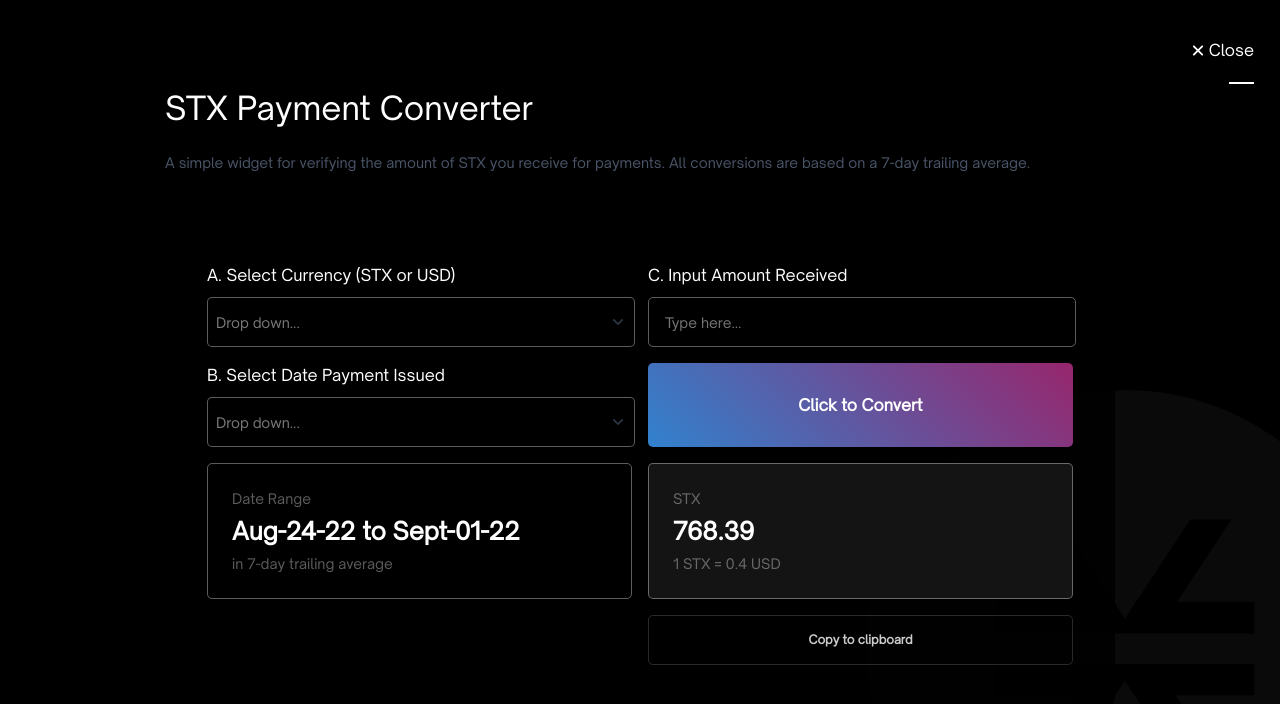
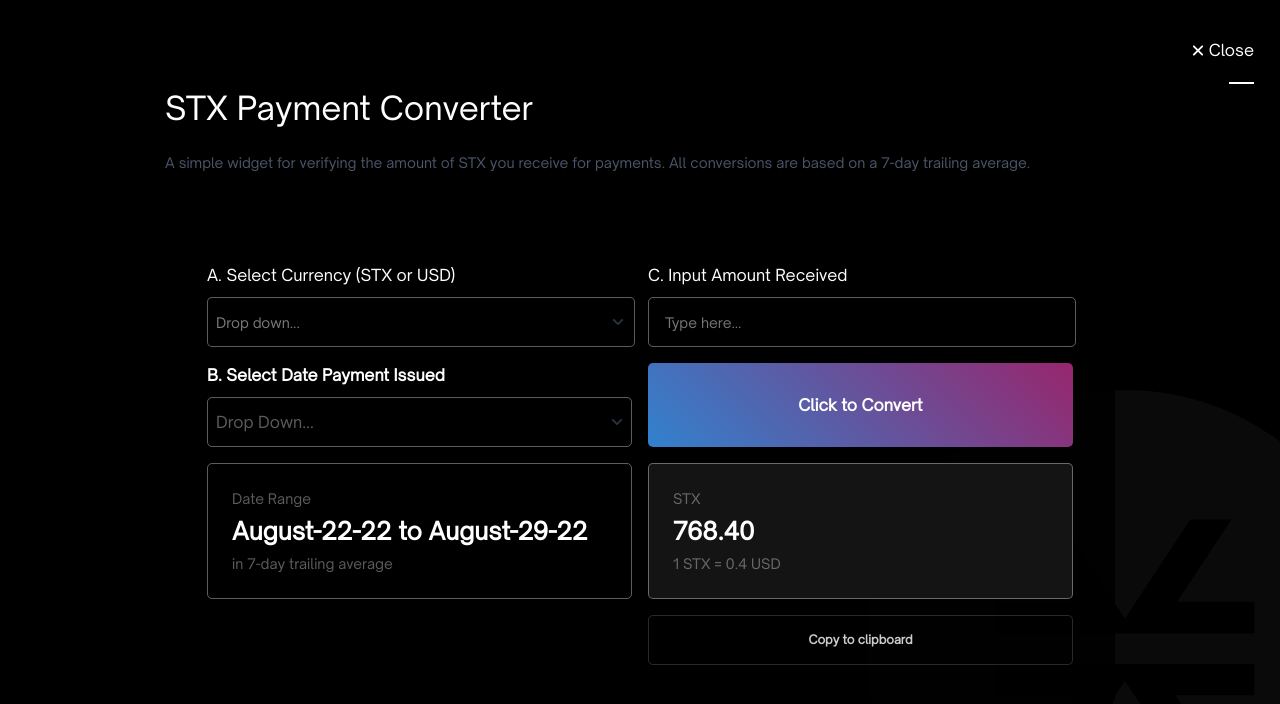
Before and after one commit to stacksgov/grants-dashboard, a Next.js app: page /stacks-payment-converter in a window 1280 px wide. Shown: the top 704 px of the page. Built offline with nearby package versions, Linux system fonts and the light colour scheme.

Commit message:
added date picker and calculating last 7 days

```diff
--- a/package.json
+++ b/package.json
@@ -14,6 +14,7 @@
     "next-auth": "^4.5.0",
     "octokit": "^1.8.1",
     "react": "18.2.0",
+    "react-calendar": "^3.7.0",
     "react-dom": "18.2.0",
     "react-icons": "^4.4.0"
   },
--- a/pages/StacksPayment.module.css
+++ b/pages/StacksPayment.module.css
@@ -23,6 +23,12 @@
 .stxPaymentWrapper {
   max-width: 950px;
   margin: auto;
+}
+
+.stxPaymentWrapper h2 {
+  font-size: 16px;
+  color: #ffffff;
+  padding-bottom: 10px;
 }
 
 .stxPaymentWrapper h1{
@@ -153,3 +159,30 @@
   bottom: 0;
   z-index: -1;
 }
+
+.calendarDropdownWrapper button {
+  width: 100%;
+  height: 50px;
+  border:  1px solid rgba(255, 255, 255, 0.36);
+  border-radius: 5px;
+  display: flex;
+align-items: center;
+justify-content: space-between;
+  padding: 8px;
+  background-color: transparent;
+  color: rgba(255, 255, 255, 0.36);
+  cursor: pointer;
+}
+
+.calendarDropdownWrapper div {
+  color: white;
+  background-color: black;
+}
+
+.show {
+  position: absolute;
+}
+
+.hide {
+  display: none;
+}
--- a/pages/stacks-payment-converter.js
+++ b/pages/stacks-payment-converter.js
@@ -1,8 +1,20 @@
 import styles from './StacksPayment.module.css';
 import CloseIcon from '../public/images/close.svg';
 import StacksLogo from '../public/images/stacks-logo.svg';
+import DropdownIcon from '../public/images/dropdown.svg';
+import Calendar from 'react-calendar';
+import { useState } from 'react';
 
 const StacksConverter = () => {
+	const [value, onChange] = useState(new Date());
+	const [show, setShow] = useState(false);
+	// let pastSevenDays = value.getDate() - 7;
+	let pastSevenDays = new Date(new Date().setDate(value.getDate() - 7));
+	const copyAmount = () => {
+		let copyText = document.getElementById('stxNumber').innerText;
+		console.log(copyText);
+		navigator.clipboard.writeText(copyText);
+	};
 	return (
 		<div>
 			<div className={styles.close}>
@@ -38,13 +50,24 @@
 							onWheel={(e) => e.target.blur()}
 						/>
 					</div>
-					<div className={styles.dropdownWrapper}>
-						<label for="selectDate">B. Select Date Payment Issued</label>
-						<select name="selectDate">
-							<option value="" disabled selected>
-								Drop down...
-							</option>
-						</select>
+					<div className={styles.calendarDropdownWrapper}>
+						<h2 for="selectDate">B. Select Date Payment Issued</h2>
+						{console.log(show)}
+						<button
+							onClick={() => {
+								setShow(!show);
+							}}
+						>
+							<p>Drop Down...</p>
+							<DropdownIcon />
+						</button>
+						<div>
+							<Calendar
+								className={show ? styles.show : styles.hide}
+								onChange={onChange}
+								value={value}
+							/>
+						</div>
 					</div>
 					<div className={styles.dropdownWrapper}>
 						<button className={styles.converterButton}>Click to Convert</button>
@@ -52,20 +75,42 @@
 					<div className={styles.dropdownWrapper}>
 						<div>
 							<p>Date Range</p>
-							<p>Aug-24-22 to Sept-01-22 </p>
+							<p>
+								{pastSevenDays
+									.toLocaleString('default', {
+										month: 'long',
+										day: '2-digit',
+										year: '2-digit'
+									})
+									.replace(' ', '-')
+									.replace(',', '-')
+									.replace(' ', '')}
+								{` to `}
+								{value
+									.toLocaleString('default', {
+										month: 'long',
+										day: '2-digit',
+										year: '2-digit'
+									})
+									.replace(' ', '-')
+									.replace(',', '-')
+									.replace(' ', '')}
+							</p>
 							<p>in 7-day trailing average</p>
 						</div>
 					</div>
 					<div className={styles.dropdownWrapper}>
 						<div className={styles.stxAmount}>
 							<p>STX</p>
-							<p>768.39</p>
+							<p id="stxNumber">768.40</p>
 							<p>1 STX = 0.4 USD</p>
 						</div>
 					</div>
 					<div className={styles.dropdownWrapper}></div>
 					<div className={styles.dropdownWrapper}>
-						<button className={styles.clipboardButton}>Copy to clipboard</button>
+						<button className={styles.clipboardButton} onClick={copyAmount}>
+							Copy to clipboard
+						</button>
 					</div>
 				</div>
 			</div>
--- a/styles/globals.css
+++ b/styles/globals.css
@@ -86,3 +86,122 @@
 #__next {
   isolation: isolate;
 }
+
+.react-calendar {
+  width: 350px;
+  max-width: 100%;
+  background: white;
+  border: 1px solid #a0a096;
+  font-family: Arial, Helvetica, sans-serif;
+  line-height: 1.125em;
+}
+.react-calendar--doubleView {
+  width: 700px;
+}
+.react-calendar--doubleView .react-calendar__viewContainer {
+  display: flex;
+  margin: -0.5em;
+}
+.react-calendar--doubleView .react-calendar__viewContainer > * {
+  width: 50%;
+  margin: 0.5em;
+}
+.react-calendar,
+.react-calendar *,
+.react-calendar *:before,
+.react-calendar *:after {
+  -moz-box-sizing: border-box;
+  -webkit-box-sizing: border-box;
+  box-sizing: border-box;
+}
+.react-calendar button {
+  margin: 0;
+  border: 0;
+  outline: none;
+}
+.react-calendar button:enabled:hover {
+  cursor: pointer;
+}
+.react-calendar__navigation {
+  height: 44px;
+  margin-bottom: 1em;
+}
+.react-calendar__navigation button {
+  min-width: 44px;
+  background: none;
+}
+.react-calendar__navigation button:enabled:hover,
+.react-calendar__navigation button:enabled:focus {
+  background-color: #e6e6e6;
+}
+.react-calendar__navigation button[disabled] {
+  background-color: #f0f0f0;
+}
+.react-calendar__month-view__weekdays {
+  text-align: center;
+  text-transform: uppercase;
+  font-weight: bold;
+  font-size: 0.75em;
+}
+.react-calendar__month-view__weekdays__weekday {
+  padding: 0.5em;
+}
+.react-calendar__month-view__weekNumbers {
+  font-weight: bold;
+}
+.react-calendar__month-view__weekNumbers .react-calendar__tile {
+  display: flex;
+  align-items: center;
+  justify-content: center;
+  font-size: 0.75em;
+  padding: calc(0.75em / 0.75) calc(0.5em / 0.75);
+}
+.react-calendar__month-view__days__day--weekend {
+  color: #d10000;
+}
+.react-calendar__month-view__days__day--neighboringMonth {
+  color: #757575;
+}
+.react-calendar__year-view .react-calendar__tile,
+.react-calendar__decade-view .react-calendar__tile,
+.react-calendar__century-view .react-calendar__tile {
+  padding: 2em 0.5em;
+}
+.react-calendar__tile {
+  max-width: 100%;
+  text-align: center;
+  padding: 0.75em 0.5em;
+  background: none;
+}
+.react-calendar__tile:disabled {
+  background-color: #f0f0f0;
+}
+.react-calendar__tile:enabled:hover,
+.react-calendar__tile:enabled:focus {
+  background-color: #e6e6e6;
+}
+.react-calendar__tile--now {
+  background: #ffff76;
+}
+.react-calendar__tile--now:enabled:hover,
+.react-calendar__tile--now:enabled:focus {
+  background: #ffffa9;
+}
+.react-calendar__tile--hasActive {
+  background: #76baff;
+}
+.react-calendar__tile--hasActive:enabled:hover,
+.react-calendar__tile--hasActive:enabled:focus {
+  background: #a9d4ff;
+}
+.react-calendar__tile--active {
+  background: #006edc;
+  color: white;
+}
+.react-calendar__tile--active:enabled:hover,
+.react-calendar__tile--active:enabled:focus {
+  background: #1087ff;
+}
+.react-calendar--selectRange .react-calendar__tile--hover {
+  background-color: #e6e6e6;
+}
```
Also changed, not shown: 1 other file (tests, documents, lock files or other folders).
